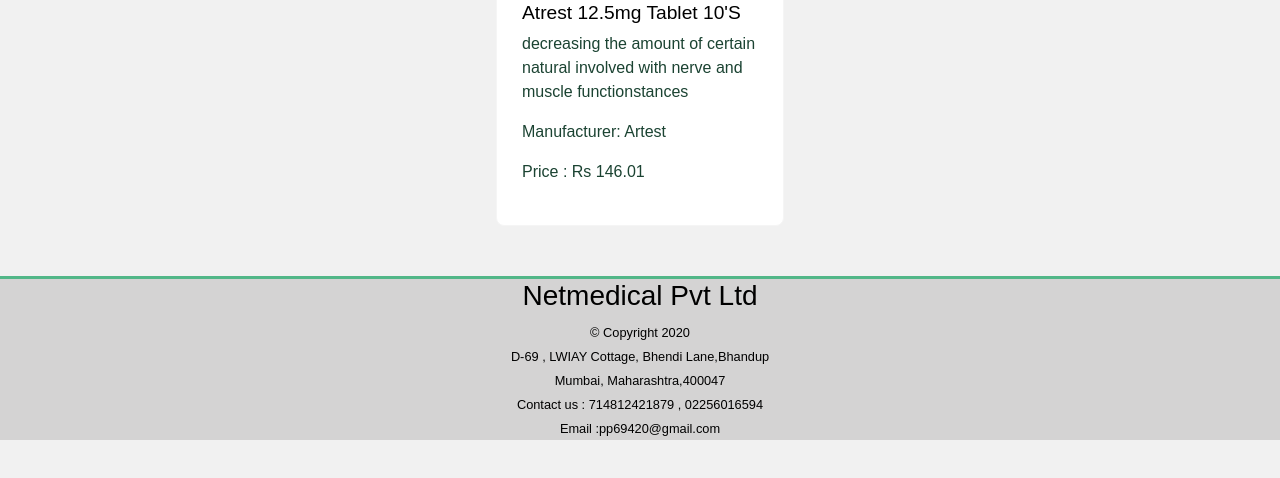
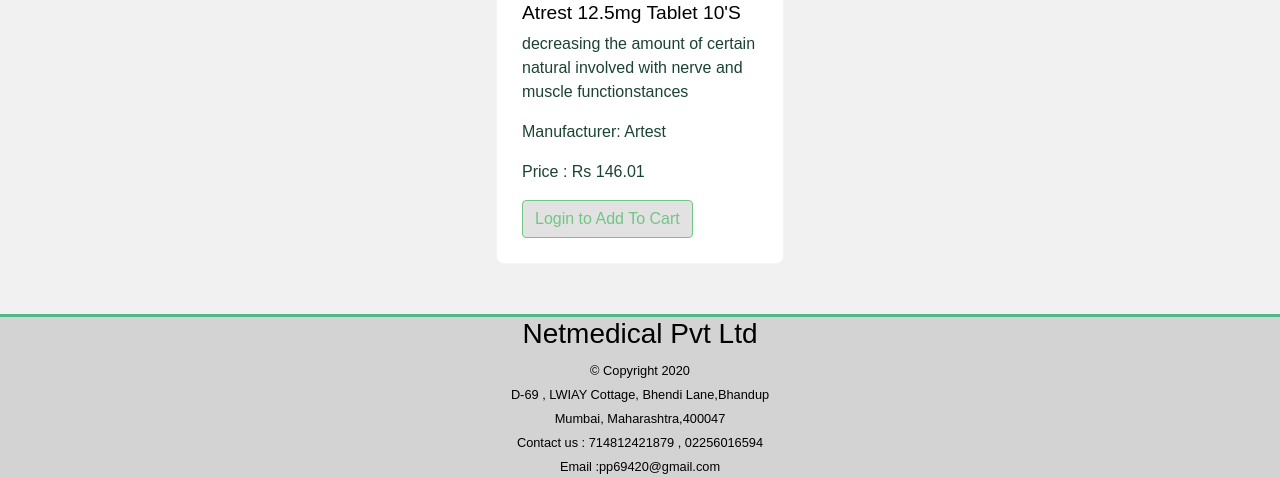
Before and after one commit to himanshuc11/netmedical, a Django app: a page that uses netmedsapp/templates/netmedsapp/medicines_by_genres.html in a window 1280 px wide. Shown: the part 185-663 px from the top of the page. Run offline with Django 3.2, Linux system fonts and the light colour scheme; data comes from the database, SQL or seed files in the repository.

Commit message:
Login to add to cart on all pages

```diff
--- a/netmedsapp/templates/netmedsapp/medicines_by_genres.html
+++ b/netmedsapp/templates/netmedsapp/medicines_by_genres.html
@@ -22,9 +22,11 @@
         <p>Price : Rs {{query.price}}</p>
 
         {% if user.is_authenticated %}
-        <button type="button" class="btn btn-outline-success cart_button" data-medicine="{{query.name}}" >Add To
-            Cart</button>
-        {% endif %}
+        <button type="button" class="btn btn-outline-success cart_button" data-medicine= "{{medicine.name}}" >Add To Cart</button>
+    {% else %}
+    <button type="button" class="btn btn-outline-success cart_button" style="background-color: lightgray;" data-medicine= "{{medicine.name}}" disabled>Login to Add To Cart</button>
+    {% endif %}
+
     </div>
 </div>
 
--- a/netmedsapp/templates/netmedsapp/search.html
+++ b/netmedsapp/templates/netmedsapp/search.html
@@ -19,9 +19,11 @@
             <p>Price : Rs {{query.price}}</p>
 
             {% if user.is_authenticated %}
-            <button type="button" class="btn btn-outline-success cart_button" data-medicine="{{query.name}}">Add To
-                Cart</button>
+                <button type="button" class="btn btn-outline-success cart_button" data-medicine= "{{medicine.name}}" >Add To Cart</button>
+            {% else %}
+                <button type="button" class="btn btn-outline-success cart_button" style="background-color: lightgray;" data-medicine= "{{medicine.name}}" disabled>Login to Add To Cart</button>
             {% endif %}
+
         </div>
     </div>
 
```
